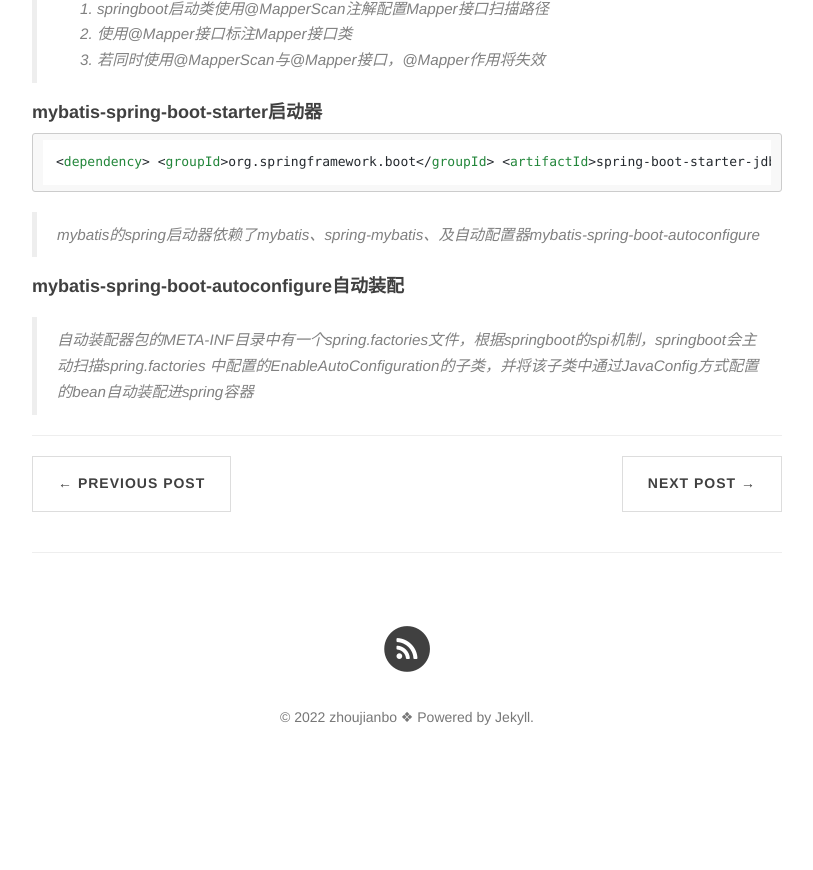
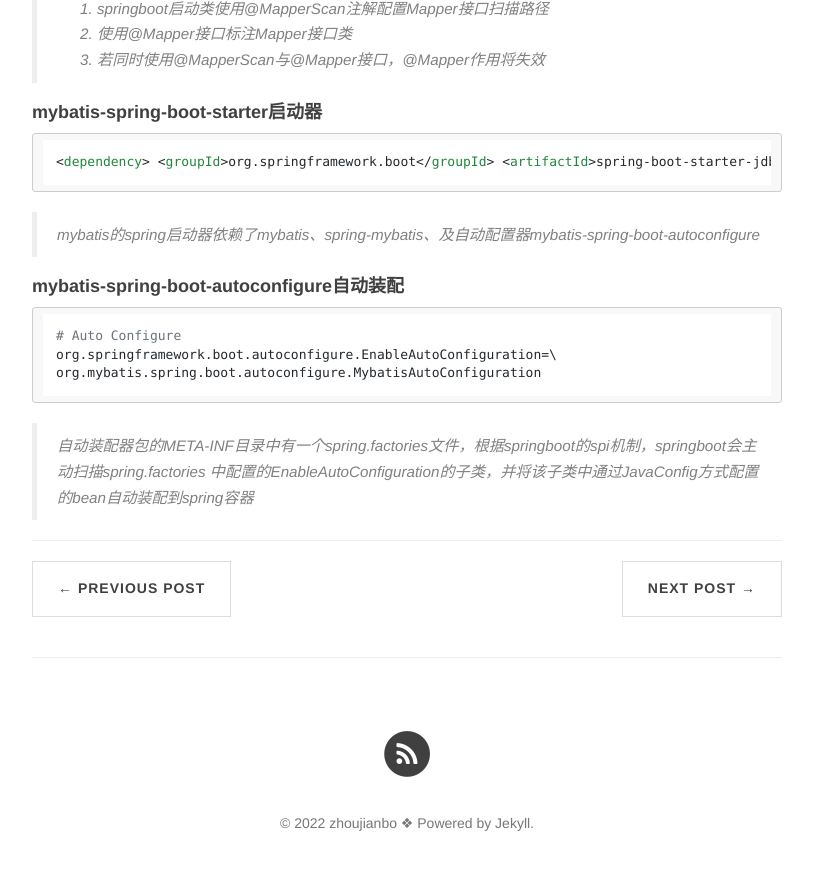
Before and after one commit to ZhouJianBoPro/ZhouJianBoPro.github.io, a Jekyll site: the page built from _posts/2022-10-24-springboot集成mybatis.md, in a window 1280 px wide and 900 px high, scrolled down 1319 px. Shown: the top 870 px of the window, without its empty margins (233-1046 px from the left). Built offline with Jekyll 4.4.1, drawn with Linux system fonts in a browser that asks for light colours; nearby versions of some CDN libraries; comment, search, counter and statistics services are not loaded; before the commit the page ends 2114 px from its top, so only the background shows below that.

Commit message:
springboot集成mybatis

````diff
--- a/_posts/2022-10-24-springboot集成mybatis.md
+++ b/_posts/2022-10-24-springboot集成mybatis.md
@@ -83,5 +83,10 @@ spring:
 > mybatis的spring启动器依赖了mybatis、spring-mybatis、及自动配置器mybatis-spring-boot-autoconfigure
 
 #### mybatis-spring-boot-autoconfigure自动装配
+```properties
+# Auto Configure
+org.springframework.boot.autoconfigure.EnableAutoConfiguration=\
+org.mybatis.spring.boot.autoconfigure.MybatisAutoConfiguration
+```
 > 自动装配器包的META-INF目录中有一个spring.factories文件，根据springboot的spi机制，springboot会主动扫描spring.factories
-中配置的EnableAutoConfiguration的子类，并将该子类中通过JavaConfig方式配置的bean自动装配进spring容器
+中配置的EnableAutoConfiguration的子类，并将该子类中通过JavaConfig方式配置的bean自动装配到spring容器
````
